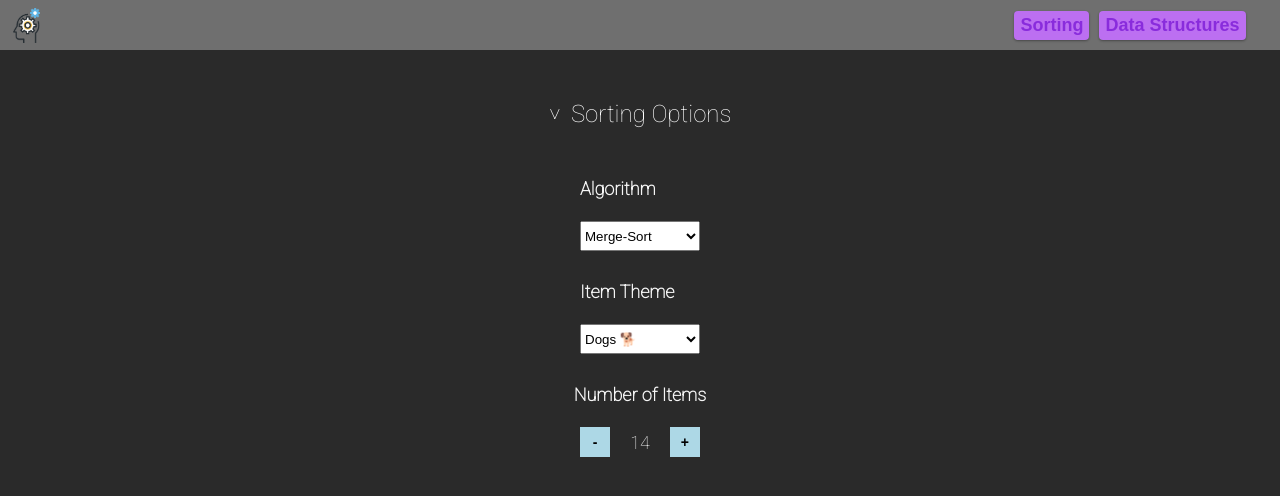
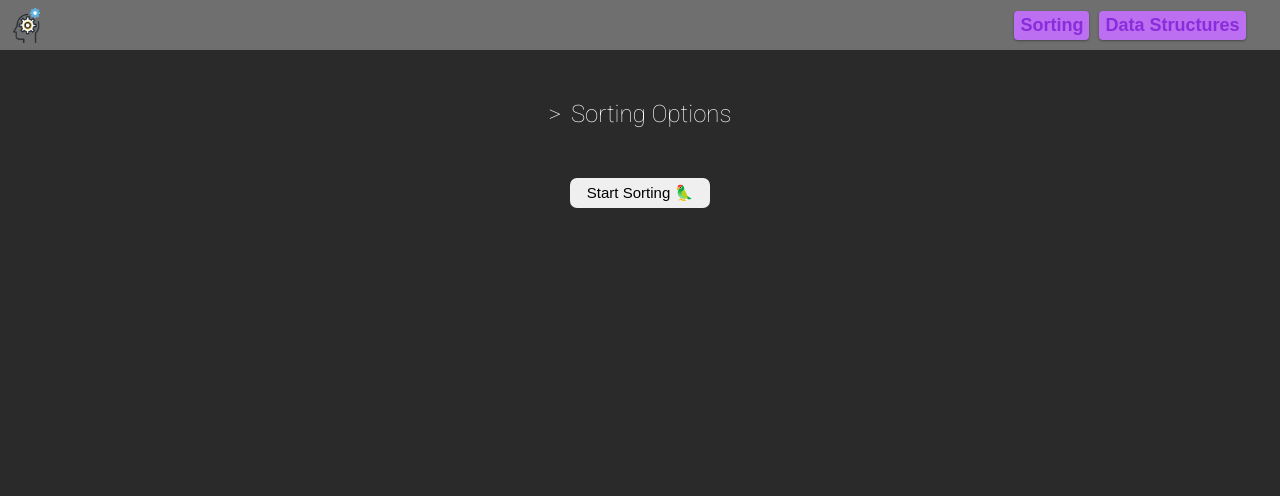
Before and after one commit to moomoolive/algo_city, a Flask app: page /sorting in a window 1280 px wide. Shown: the top 496 px of the page. Run offline with Flask 2, Linux system fonts and the light colour scheme.

Commit message:
added some reactivity to the selection options

```diff
--- a/code/algo_city/static/scripts/header.js
+++ b/code/algo_city/static/scripts/header.js
@@ -16,6 +16,7 @@ function createHeader() {
     }
     function togglePressedBoxShadow (isActive) {
         var className = 'pressed'
+        button.classList.toggle("pressed")
         if (isActive) {
             button.classList.add(className)
         } else {
--- /dev/null
+++ b/code/algo_city/static/scripts/sortingAlgorithms.js
@@ -0,0 +1,78 @@
+function createOptionsSelector() {
+    var options = window.document.getElementById('selection-options')
+    var dropdownArrow = window.document.getElementById('dropdown-arrow')
+    var algorithm = window.document.getElementById("algorithm-option")
+    var theme = window.document.getElementById("theme-option")
+    var itemsCount = window.document.getElementById("count-option")
+    var themeOptions = {
+        bird: "Parakeets 🦜",
+        dog: "Dogs 🐕",
+        cat:  "cat 🐈"
+    }
+    var availableAlgorithms = [
+        "quick",
+        "merge"
+    ]
+
+    function toggleDropDownArrow() {
+        dropdownArrow.classList.toggle("showing-options")
+    }
+    function createThemeOptions() {
+        for (var [k, v] of Object.entries(themeOptions)) {
+            var el = window.document.createElement("option")
+            el.value = k
+            el.text = v
+            theme.appendChild(el)
+        }
+    }
+    function createAvailableAlgorithms() {
+        for (var a of availableAlgorithms) {
+            var el = window.document.createElement('option')
+            el.value = a
+            el.text = a.slice(0,1).toUpperCase() + a.slice(1) + "-Sort"
+            algorithm.appendChild(el)
+        }
+    }
+    function init() {
+        createThemeOptions()
+        createAvailableAlgorithms()
+    }
+
+    init()
+
+    return {
+        toggleOptionVisibility: function() {
+            options.classList.toggle("hide-options")
+            return toggleDropDownArrow()
+        },
+        getItemCount() {
+            return parseInt(itemsCount.innerText)
+        },
+        incrementItemCount: function(increment) {
+            var newNum = this.getItemCount() + increment
+            if (newNum < 5) {
+                return window.alert("You must have at least five elements!")
+            } else {
+                itemsCount.innerText = newNum
+            }
+            return window.dispatchEvent(new Event('count-change'))
+        },
+        getThemeEmoji() {
+            var text = themeOptions[theme.value]
+            return text.split(' ')[1]
+        },
+        themeChange() {
+            return window.dispatchEvent(new Event('theme-change'))
+        },
+        getSelectedAlgorithm() {
+            return algorithm.value
+        }
+    }
+}
+
+var optionsSelector = createOptionsSelector()
+
+var startButton = window.document.getElementById("start-button")
+window.addEventListener('theme-change', function() {
+    startButton.innerText = "Start Sorting " + optionsSelector.getThemeEmoji()
+})
--- a/code/algo_city/static/styles/sorting-algorithms.css
+++ b/code/algo_city/static/styles/sorting-algorithms.css
@@ -1,4 +1,4 @@
-.algorithm-selection-container {
+.algorithm-selection-container, .start-button-container {
     width: 100vw;
     max-width: 1000px;
     display: flex;
@@ -59,6 +59,10 @@
     margin-top: 50px;
 }
 
+.hide-options {
+    display: none;
+}
+
 .sorting-options-label-text {
     font-size: 24px;
     color: white;
@@ -71,3 +75,10 @@
 .showing-options {
     transform: rotate(90deg);
 }
+
+.start-button {
+    height: 30px;
+    width: 140px;
+    font-size: 15px;
+    border-radius: 7px;
+}
--- a/code/algo_city/templates/sorting_algorithms.html
+++ b/code/algo_city/templates/sorting_algorithms.html
@@ -1,10 +1,21 @@
 {% extends 'app_container.html' %}
 
 {% block content %}
-<link rel="stylesheet" href="{{ url_for('static', filename='styles/sorting-algorithms.css') }}">
+<link
+    rel="stylesheet"
+    href="{{ url_for('static', filename='styles/sorting-algorithms.css') }}"
+>
+<script
+    src="{{ url_for('static', filename='scripts/sortingAlgorithms.js') }}"
+    defer
+>
+</script>
 
-<div class="sorting-options-label-container">
-    <div class="sorting-options-label-text arrow showing-options">
+<div
+    class="sorting-options-label-container"
+    onclick="optionsSelector.toggleOptionVisibility()"
+>
+    <div class="sorting-options-label-text arrow" id="dropdown-arrow">
         >
     </div>
     <div class="sorting-options-label-text">
@@ -12,20 +23,16 @@
     </div>
 </div>
 
-<div class="algorithm-selection-container">
+<div
+    class="algorithm-selection-container hide-options"
+    id="selection-options"
+>
 
     <div>
         <div class="selector-description">
             Algorithm
         </div>
-        <select
-            class="algorithm-selector"
-            name=""
-            id="algorithm"
-        >
-            <option value="merge-sort">Merge-Sort</option>
-            <option value="quick-sort">Quick-Sort</option>
-        </select>
+        <select class="algorithm-selector" id="algorithm-option"></select>
     </div>
 
     <div>
@@ -34,12 +41,9 @@
         </div>
         <select
             class="item-theme-selector"
-            name=""
-            id="item-theme"
+            id="theme-option"
+            onchange="optionsSelector.themeChange()"
         >
-            <option value="dog">Dogs 🐕</option>
-            <option value="cat">Cats 🐈</option>
-            <option value="bird">Parakeets 🦜</option>
         </select>
     </div>
 
@@ -48,17 +52,30 @@
             Number of Items
         </div>
         <div class="number-of-items-to-sort-container">
-            <button class="number-of-items-button red">
+            <button
+                class="number-of-items-button red"
+                onclick="optionsSelector.incrementItemCount(-1)"
+            >
                 -
             </button>
-            <div class="number-of-items-text">
+            <div class="number-of-items-text" id="count-option">
                 14
             </div>
-            <button class="number-of-items-button green">
+            <button
+                class="number-of-items-button green"
+                onclick="optionsSelector.incrementItemCount(1)"
+            >
                 +
             </button>
         </div>
     </div>
 
 </div>
+
+<div class="start-button-container">
+    <button class="start-button" id="start-button">
+        Start Sorting 🦜
+    </button>
+</div>
+
 {% endblock %}
```
